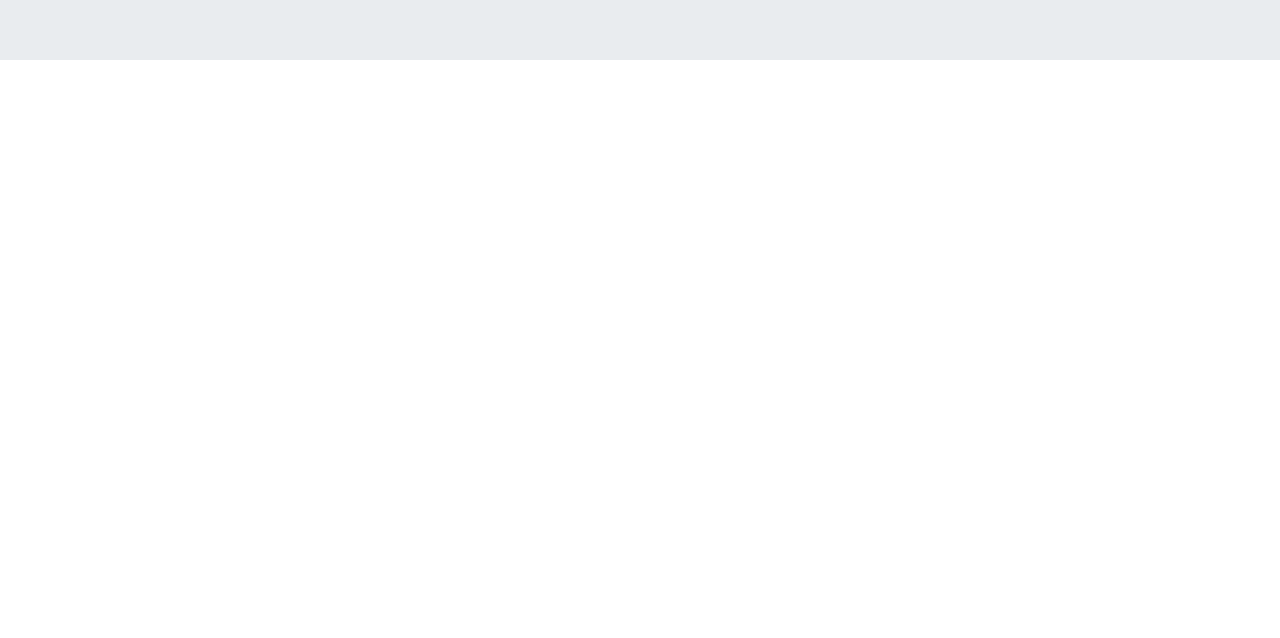
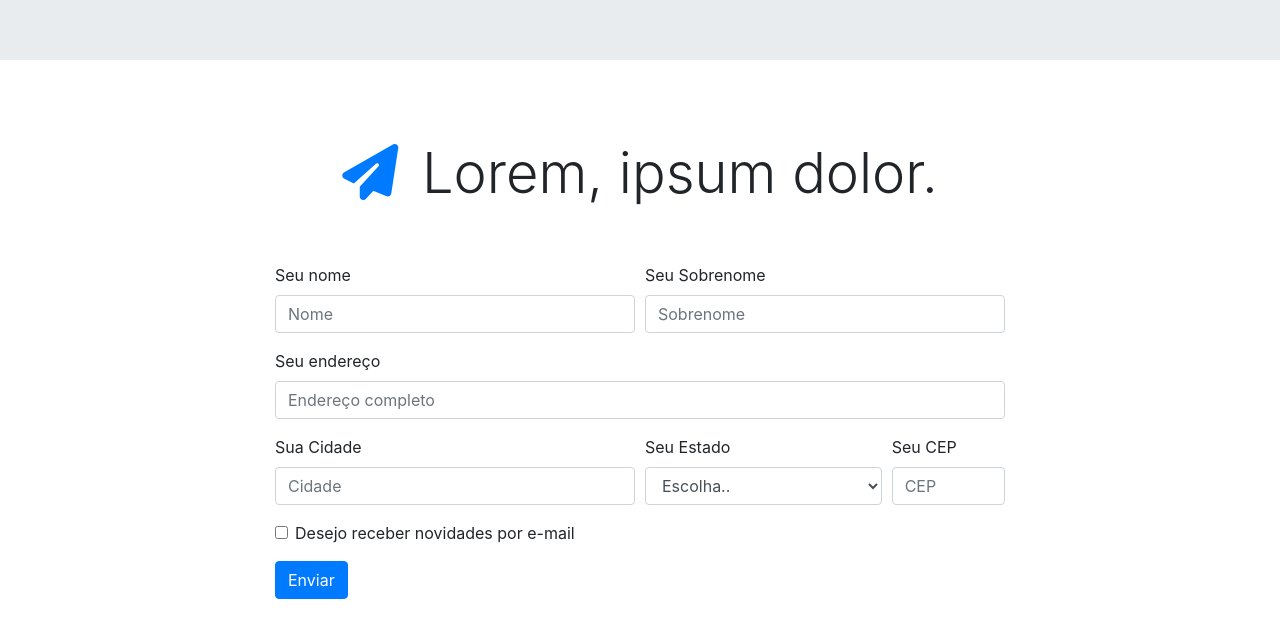
Before and after one commit to omartins-zs/CursoSiteBootstrap4, a website: page index.html in a window 1280 px wide. Shown: the part 2038-2676 px from the top of the page. Before the commit the page ends 2130 px from the top, so only its background shows below. Drawn offline with nearby package versions, Linux system fonts and the light colour scheme.

Commit message:
Criando Formulário responsivo com form-group

```diff
--- a/index.html
+++ b/index.html
@@ -11,7 +11,12 @@
 
     <!-- Estilo personalizada -->
     <link rel="stylesheet" href="node_modules/bootstrap/style.css">
+    <link rel="stylesheet" href="style/css/style.css">
     <link rel="stylesheet" href="node_modules/bootstrap/compiler/style.css">
+
+    <!-- Biblioteca de Icones -->
+    <link rel="stylesheet" href="node_modules/font-awesome/css/font-awesome.css">
+    <link rel="stylesheet" href="node_modules/bootstrap/compiler/bootstrap.css">
     <!-- <link rel="stylesheet" href="css/scss/style.scss"> -->
 
     <title>Curso de Bootstrap 4!</title>
@@ -105,7 +110,7 @@
         <!-- Title de Boas vindas -->
         <div class="row">
             <div class="col-12 text-center my-5">
-                <h1 class="display-3">Lorem ipsum.</h1>
+                <h1 class="display-3"><i class="fa fa-cogs text-primary" aria-hidden="true"></i> Lorem ipsum.</h1>
                 <p>Lorem ipsum dolor sit, amet consectetur adipisicing.</p>
             </div>
         </div>
@@ -222,7 +227,7 @@
                 <div class="card mb-5">
                     <img src="imgs/item-03.jpg" class="card-img-top" alt="">
                     <div class="card-body">
-                        <h4 class="card-title">Duis Dignissima</h4>
+                        <h4 class="card-title"> Duis Dignissima</h4>
                         <h6 class="card-subtitle mb-2 text-muted">Vestibular nessa semana</h6>
                         <p class="card-text"> Lorem ipsum dolor, sit amet consectetur adipisicing elit.</p>
                     </div>
@@ -247,7 +252,7 @@
         <div class="container">
             <div class="row">
                 <div class="col-12 text-center">
-                    <h1 class="display-4">Lorem, ipsum.</h1>
+                    <h1 class="display-4"><i class="fa fa-video-camera text-primary mr-2"></i>Lorem, ipsum.</h1>
                     <p class="lead">Lorem ipsum dolor sit amet consectetur adipisicing elit. Delectus eaque, amet itaque
                         explicabo rerum velit. Sapiente odio commodi quaerat atque!</p>
                     <hr>
@@ -260,10 +265,10 @@
                             <a href="#nav-item-01" class="nav-link active" id="nav-pills-01"
                                 data-toggle="pill">Fitoe</a>
                         </li>
-                        <li>
+                        <li class="nav-item">
                             <a href="#nav-item-02" class="nav-link " id="nav-pills-02" data-toggle="pill">Começadno</a>
                         </li>
-                        <li>
+                        <li class="nav-item">
                             <a href="#nav-item-03" class="nav-link " id="nav-pills-03" data-toggle="pill">Terminado</a>
                         </li>
                     </ul>
@@ -273,7 +278,8 @@
                                 <div class="col-sm-6">
                                     <div class="embed-responsive embed-responsive-16by9">
                                         <!-- Formato dos Video -> Antigo:4by3 Novo:16by9 wide-size:21by9 Quadrado: 1by1 -->
-                                        <iframe class="embed-responsive-item" src="https://www.youtube.com/embed/m6Ei6T6QxCg" frameborder="0"></iframe>
+                                        <iframe class="embed-responsive-item"
+                                            src="https://www.youtube.com/embed/m6Ei6T6QxCg" frameborder="0"></iframe>
                                     </div>
                                 </div>
                                 <div class="col-sm-6">
@@ -289,7 +295,8 @@
                                 <div class="col-sm-6">
                                     <div class="embed-responsive embed-responsive-16by9">
                                         <!-- Formato dos Video -> Antigo:4by3 Novo:16by9 wide-size:21by9 Quadrado: 1by1 -->
-                                        <iframe class="embed-responsive-item" src="https://www.youtube.com/embed/jBE_X3cMCyM" frameborder="0"></iframe>
+                                        <iframe class="embed-responsive-item"
+                                            src="https://www.youtube.com/embed/jBE_X3cMCyM" frameborder="0"></iframe>
                                     </div>
                                 </div>
                                 <div class="col-sm-6">
@@ -304,7 +311,8 @@
                                 <div class="col-sm-6">
                                     <div class="embed-responsive embed-responsive-16by9">
                                         <!-- Formato dos Video -> Antigo:4by3 Novo:16by9 wide-size:21by9 Quadrado: 1by1 -->
-                                        <iframe class="embed-responsive-item" src="https://www.youtube.com/embed/3u3qm54hC0g" frameborder="0"></iframe>
+                                        <iframe class="embed-responsive-item"
+                                            src="https://www.youtube.com/embed/3u3qm54hC0g" frameborder="0"></iframe>
                                     </div>
                                 </div>
                                 <div class="col-sm-6">
@@ -319,8 +327,87 @@
                 </div>
             </div>
         </div>
+
     </div>
+    <div class="container">
+        <div class="row">
+            <div class="col-12 text-center my-5">
+                <h1 class="display-4"><i class="fa fa-paper-plane text-primary mr-2"></i> Lorem, ipsum dolor.</h1>
+            </div>
+        </div>
+        <div class="row justify-content-center mb-5">
+            <div class="col-sm-12 col-md-10 col-lg-8">
 
+                <form action="">
+
+                    <div class="form-row">
+
+                        <div class="form-group col-sm-6">
+                            <label for="inputNome">Seu nome</label>
+                            <input type="text" class="form-control" id="inputNome" placeholder="Nome">
+                        </div>
+
+                        <div class="form-group col-sm-6">
+                            <label for="inputSobreNome">Seu Sobrenome</label>
+                            <input type="text" class="form-control" id="inputSobreNome" placeholder="Sobrenome">
+                        </div>
+
+                    </div>
+
+                    <div class="form-row">
+
+                        <div class="form-group col-sm-12">
+                            <label for="inputEnd">Seu endereço</label>
+                            <input type="text" class="form-control" id="inputEnd" placeholder="Endereço completo">
+                        </div>
+
+                    </div>
+
+                    <div class="form-row">
+
+                        <div class="form-group col-sm-6">
+                            <label for="inputCidade">Sua Cidade</label>
+                            <input type="text" class="form-control" id="inputCidade" placeholder="Cidade">
+                        </div>
+
+                        <div class="form-group col-sm-4">
+                            <label for="inputEst">Seu Estado</label>
+                            <select name="" class="form-control" id="inputEst">
+                                <option value="" selected>Escolha..</option>
+                                <option value="">jhgjgjhg</option>
+                                <option value="">dasde</option>
+                                <option value="">sadasas</option>
+                            </select>
+                        </div>
+
+                        <div class="form-group col-sm-2">
+                            <label for="inputCep">Seu CEP</label>
+                            <input type="text" class="form-control" id="inputCep" placeholder="CEP">
+                        </div>
+                    </div>
+
+                    <div class="form-row">
+                        <div class="form-group col-sm-12">
+                            <div class="form-check">
+                                <label for="" class="form-check-label">
+                                    <input type="checkbox" class="form-check-input">Desejo receber novidades por e-mail
+                                </label>
+                            </div>
+                        </div>
+
+                    </div>
+
+                    <div class="form-row">
+                        <div class="col-sm-12">
+                            <button class="btn btn-primary" type="submit">Enviar</button>
+                        </div>
+                    </div>
+
+                </form>
+
+            </div>
+        </div>
+    </div>
 
     <!-- Modal -->
     <div class="modal fade" id="siteModal" tabindex="-1" role="dialog">
```
